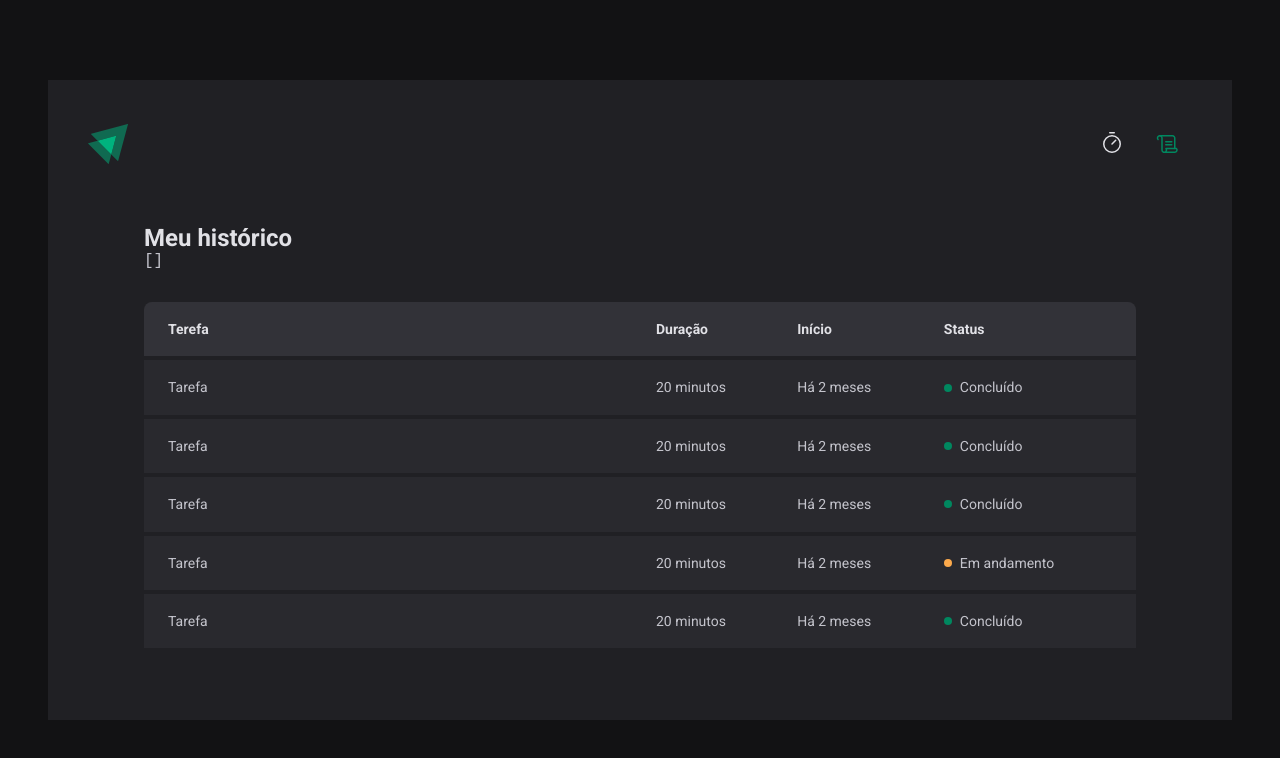
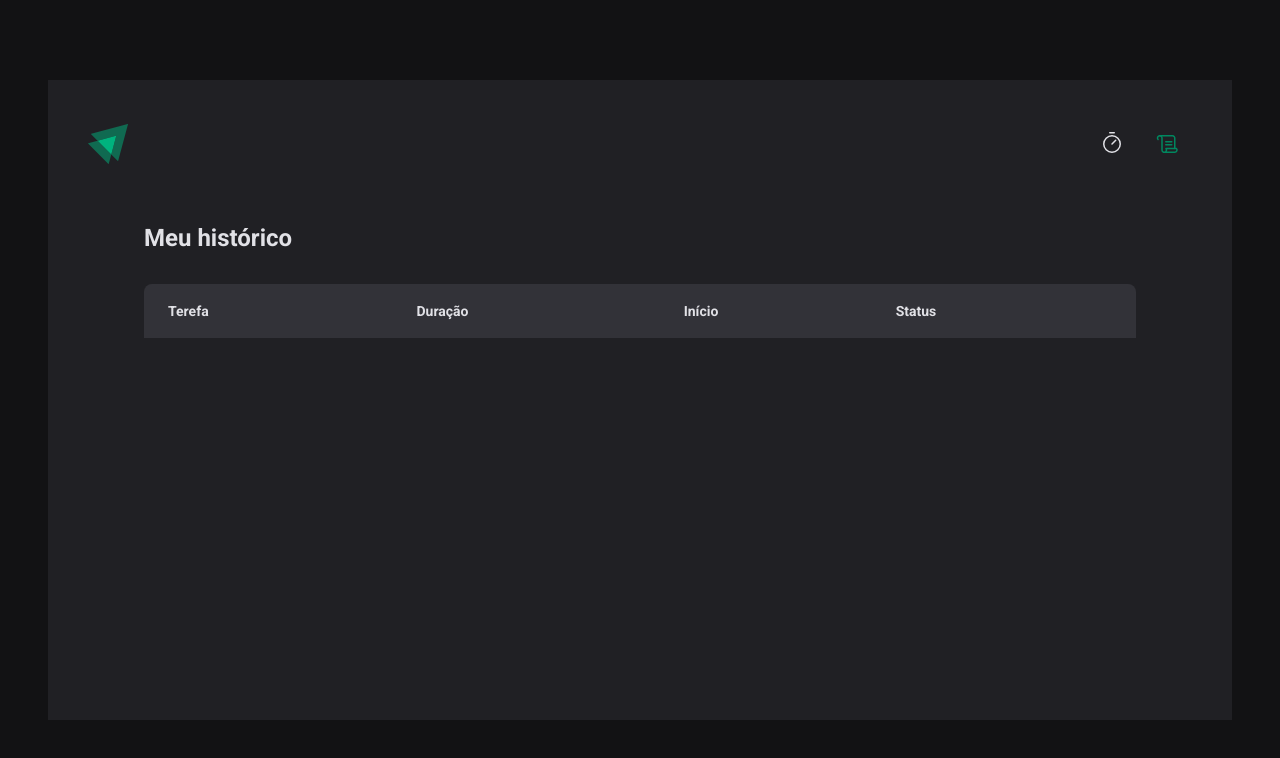
Before and after one commit to ezequielbrilhantedev/timer-pomodoro, a React (Vite) app: page /history in a window 1280 px wide. Shown: the top 758 px of the page. Built offline with nearby package versions, Linux system fonts and the light colour scheme.

Commit message:
listar itens na pagina de histórico

```diff
--- a/src/contexts/CyclesContext.tsx
+++ b/src/contexts/CyclesContext.tsx
@@ -69,8 +69,6 @@
     setCycles((state) => [...state, newCycles])
     setActiveCycleId(id)
     setAmountSecondsPassed(0)
-
-    // reset()
   }
 
   function interruptCurrentCycle() {
--- a/src/pages/History/index.tsx
+++ b/src/pages/History/index.tsx
@@ -1,4 +1,6 @@
 import { useContext } from 'react'
+import { formatDistanceToNow } from 'date-fns'
+import { ptBR } from 'date-fns/locale'
 import { HistoryContainer, HistoryList, Status } from './styles'
 import { CyclesContext } from '../../contexts/CyclesContext'
 
@@ -8,9 +10,6 @@
   return (
     <HistoryContainer>
       <h1>Meu histórico</h1>
-
-      <pre>{JSON.stringify(cycles, null, 2)}</pre>
-
       <HistoryList>
         <table>
           <thead>
@@ -22,46 +21,33 @@
             </tr>
           </thead>
           <tbody>
-            <tr>
-              <td>Tarefa</td>
-              <td>20 minutos</td>
-              <td>Há 2 meses</td>
-              <td>
-                <Status statusColor="green">Concluído</Status>
-              </td>
-            </tr>
-            <tr>
-              <td>Tarefa</td>
-              <td>20 minutos</td>
-              <td>Há 2 meses</td>
-              <td>
-                <Status statusColor="green">Concluído</Status>
-              </td>
-            </tr>
-            <tr>
-              <td>Tarefa</td>
-              <td>20 minutos</td>
-              <td>Há 2 meses</td>
-              <td>
-                <Status statusColor="green">Concluído</Status>
-              </td>
-            </tr>
-            <tr>
-              <td>Tarefa</td>
-              <td>20 minutos</td>
-              <td>Há 2 meses</td>
-              <td>
-                <Status statusColor="yellow">Em andamento</Status>
-              </td>
-            </tr>
-            <tr>
-              <td>Tarefa</td>
-              <td>20 minutos</td>
-              <td>Há 2 meses</td>
-              <td>
-                <Status statusColor="green">Concluído</Status>
-              </td>
-            </tr>
+            {cycles.map((cycle) => {
+              return (
+                <tr key={cycle.id}>
+                  <td>{cycle.task}</td>
+                  <td>{cycle.minutesAmount} minutos</td>
+                  <td>
+                    {formatDistanceToNow(cycle.startDate, {
+                      addSuffix: true,
+                      locale: ptBR,
+                    })}
+                  </td>
+                  <td>
+                    {cycle.finishedDate && (
+                      <Status statusColor="green">Concluído</Status>
+                    )}
+
+                    {cycle.interruptedDate && (
+                      <Status statusColor="red">Interrompido</Status>
+                    )}
+
+                    {!cycle.finishedDate && !cycle.interruptedDate && (
+                      <Status statusColor="yellow">Andamento</Status>
+                    )}
+                  </td>
+                </tr>
+              )
+            })}
           </tbody>
         </table>
       </HistoryList>
--- a/src/pages/Home/index.tsx
+++ b/src/pages/Home/index.tsx
@@ -35,14 +35,19 @@
     },
   })
 
-  const { handleSubmit, watch /* reset */ } = newCycleForm
+  const { handleSubmit, watch, reset } = newCycleForm
+
+  function handleCreateNewCycle(data: NewCycleFormData) {
+    createNewCycle(data)
+    reset()
+  }
 
   const task = watch('task')
   const isSubmitDisabled = !task
 
   return (
     <HomeContainer>
-      <form onSubmit={handleSubmit(createNewCycle)}>
+      <form onSubmit={handleSubmit(handleCreateNewCycle)}>
         <FormProvider {...newCycleForm}>
           <NewCycleForm />
         </FormProvider>
```
